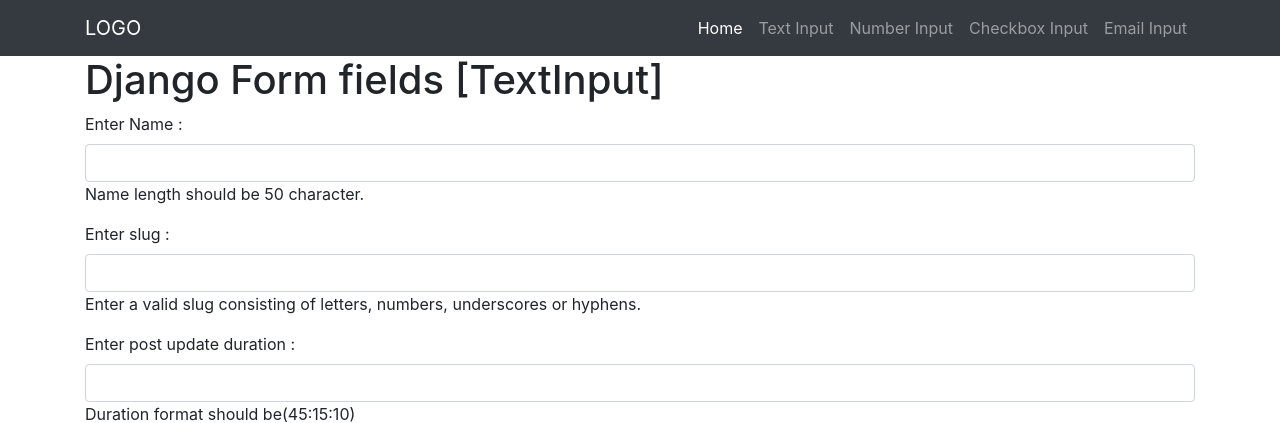
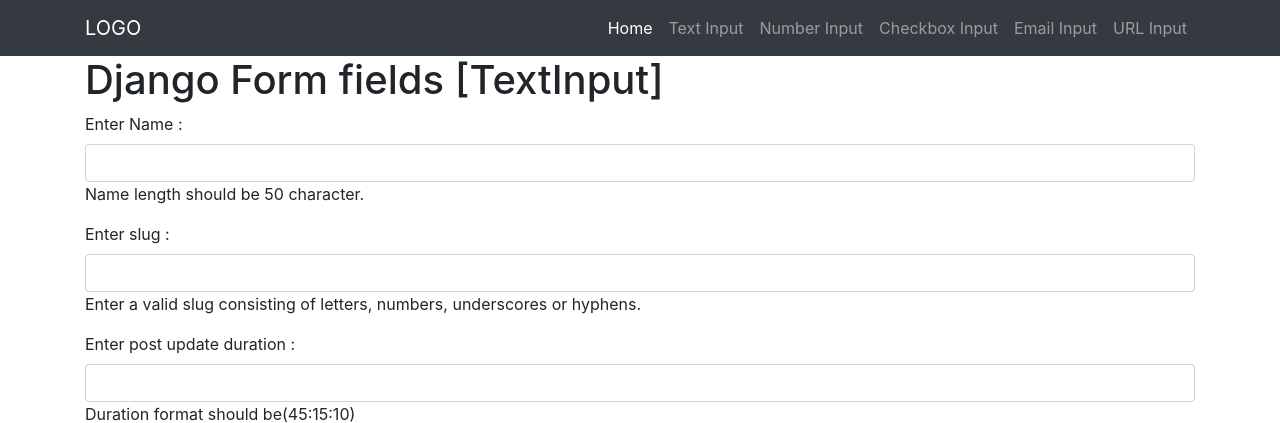
Before and after one commit to pranalikambli/django_form_fields, a Django app: page /text_input/ in a window 1280 px wide. Shown: the top 423 px of the page. Run offline with Django 3.2, Linux system fonts and the light colour scheme; some libraries are stand-ins or nearby versions.

Commit message:
URLField example added

```diff
--- a/app/forms.py
+++ b/app/forms.py
@@ -69,3 +69,10 @@ class EmailInputForm(forms.Form):
                                   widget=forms.EmailInput(attrs={'class': 'form-control'}),
                                   help_text = "Please provide a valid email Id.",
                                   error_messages = {'required':"Please provide valid email."})
+
+class URLInputForm(forms.Form):
+    url= forms.URLField(label='Enter URL', label_suffix = " : ",
+                                  required = True,  disabled = False,
+                                  widget=forms.URLInput(attrs={'class': 'form-control'}),
+                                  help_text = "Please provide a valid URL.",
+                                  error_messages = {'required':"Please provide valid URL."})
--- a/app/templates/base.html
+++ b/app/templates/base.html
@@ -42,6 +42,9 @@
           <li class="nav-item">
             <a class="nav-link" href="{% url 'email_input' %}">Email Input</a>
           </li>
+          <li class="nav-item">
+            <a class="nav-link" href="{% url 'url_input' %}">URL Input</a>
+          </li>
         </ul>
       </div>
     </div>
--- a/app/urls.py
+++ b/app/urls.py
@@ -7,4 +7,5 @@ urlpatterns = [
     path('number_input/', views.NumberInputViews.as_view(), name="number_input"),
     path('checkbox_input/', views.CheckBoxInputViews.as_view(), name="checkbox_input"),
     path('email_input/', views.EmailInputViews.as_view(), name="email_input"),
+    path('url_input/', views.URLInputViews.as_view(), name="url_input"),
 ]
--- a/app/views.py
+++ b/app/views.py
@@ -1,6 +1,6 @@
 from django.views.generic import FormView
 
-from .forms import FieldForm, NumberFieldForm, CheckBoxInputForm, EmailInputForm
+from .forms import FieldForm, NumberFieldForm, CheckBoxInputForm, EmailInputForm, URLInputForm
 
 
 class TextInputViews(FormView):
@@ -25,3 +25,9 @@ class EmailInputViews(FormView):
     template_name = 'email_input.html'
     form_class = EmailInputForm
     success_url = "/email_input"
+
+
+class URLInputViews(FormView):
+    template_name = 'url_input.html'
+    form_class = URLInputForm
+    success_url = "/url_input"
```
Also changed, not shown: app/templates/url_input.html (added, +9 -0 lines).
